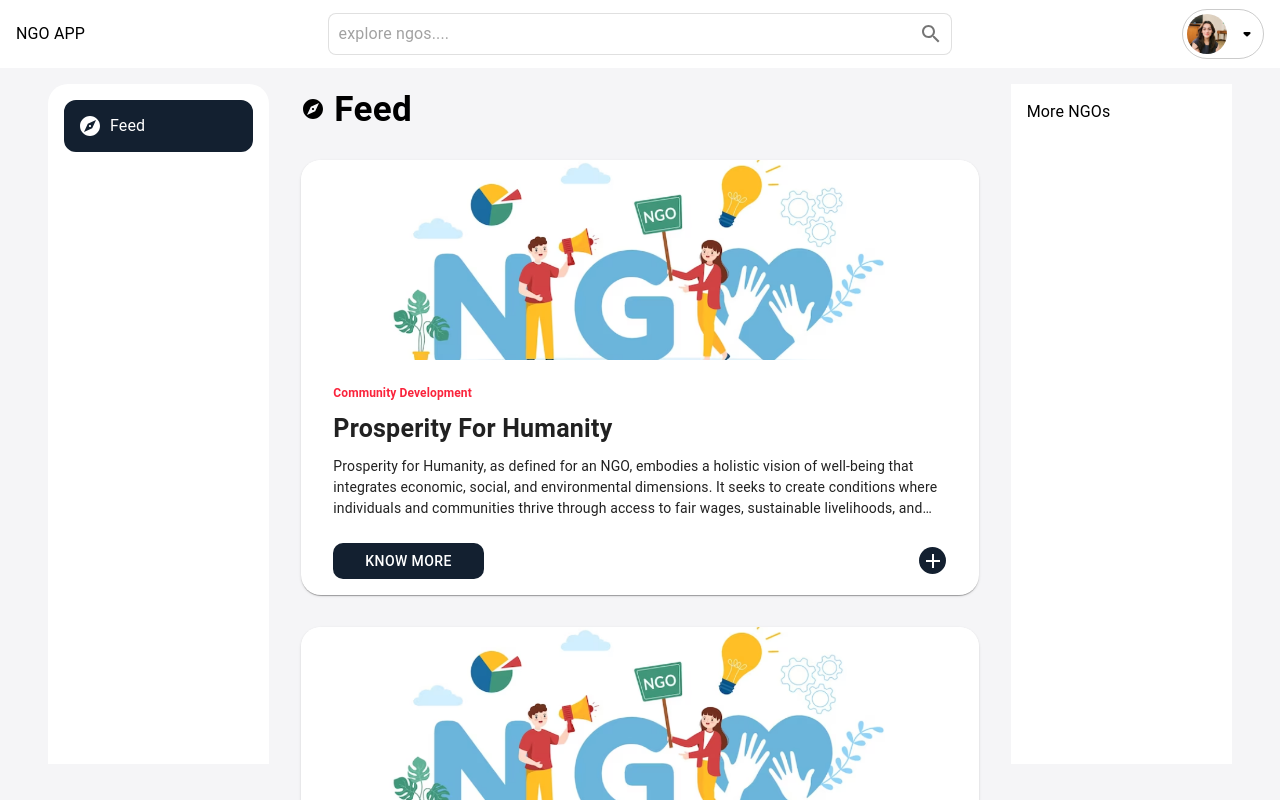
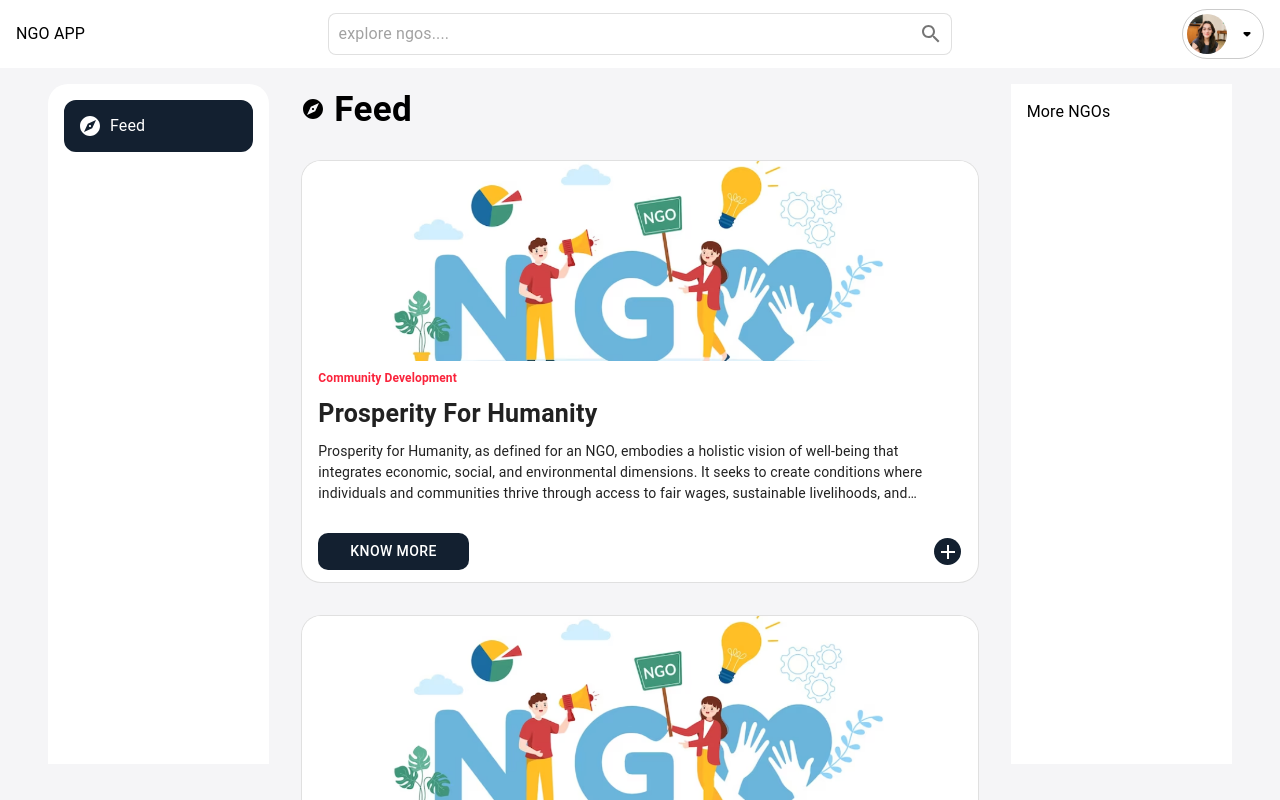
Before and after one commit to MANANTANDON/NGO-APP, a Next.js app: page / in a window 1280 px wide. Shown: the top 800 px of the page. Built offline with nearby package versions, Linux system fonts and the light colour scheme.

Commit message:
changes...

```diff
--- a/src/components/Cards/NgoCard.jsx
+++ b/src/components/Cards/NgoCard.jsx
@@ -32,16 +32,23 @@ export const NgoCard = ({ color }) => {
         sx={{
           my: 1,
           borderRadius: "20px",
-          height: "435px",
           position: "relative",
         }}
+        variant="outlined"
       >
         <CardMedia
           sx={{ height: 200 }}
           image="/images/ngo.png"
           title="NGO IMAGE"
         />
-        <CardContent>
+        <CardContent
+          sx={{
+            padding: 0,
+            "&: last-child": {
+              padding: 0,
+            },
+          }}
+        >
           <Box sx={{ my: 1, px: 2 }}>
             <Typography fontSize="12px" fontWeight="700" sx={{ color: color }}>
               Community Development
@@ -67,10 +74,11 @@ export const NgoCard = ({ color }) => {
           <Box
             sx={{
               px: 2,
+              py: 1.5,
               display: "flex",
               justifyContent: "space-between",
               alignItems: "center",
-              mt: 3,
+              mt: 2.2,
             }}
           >
             <Button
@@ -106,7 +114,7 @@ export const NgoCard = ({ color }) => {
           <Box
             sx={{
               position: "absolute",
-              height: "435px",
+              height: "100%",
               width: "100%",
               bgcolor: color,
               borderRadius: "20px",
```
